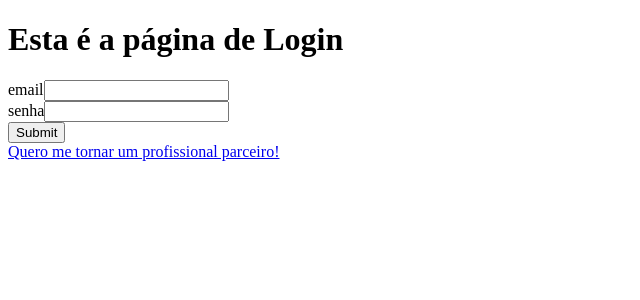
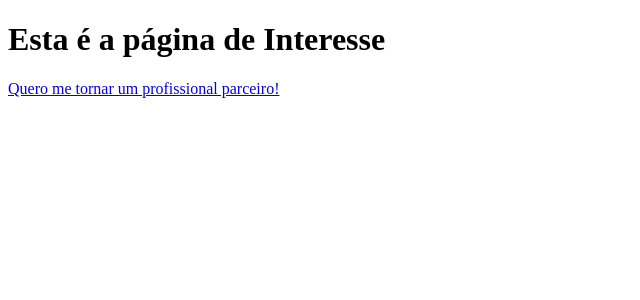
Before and after one commit to FelixMembrive/desafio-gama-lacrou-gr3, a React (Vite) app: page /login in a window 1280 px wide. Shown: the top 300 px of the page, without its empty margins (0-640 px from the left). Built offline with nearby package versions, Linux system fonts and the light colour scheme.

Commit message:
estrutura da página login modificada

```diff
--- a/src/pages/Login/index.tsx
+++ b/src/pages/Login/index.tsx
@@ -1,43 +1,14 @@
-import { useNavigate } from "react-router-dom";
 import Button from "../../components/Button";
-import Input from "../../components/Input";
 
-//fornece as opções de fazer login (leva ao perfil) ou pré-cadastro(leva ao signUp)
+
+//leva ao pré-cadastro (sign-up)
 
 export default function Login() {
-  const navigate = useNavigate();
 
-  const handleSubmit = (e: any) => {
-    e.preventDefault();
-    navigate("/profile");
-  };
   return (
     <>
-      <h1>Esta é a página de Login</h1>
+      <h1>Esta é a página de Interesse</h1>
 
-      <form id="login-form" onSubmit={handleSubmit}>
-        <Input
-          labelText="email"
-          inputId="email-input-login"
-          name="email"
-          type="email"
-          required={true}
-        />
-        <Input
-          labelText="senha"
-          inputId="password-input-login"
-          name="password"
-          type="password"
-          required={true}
-        />
-      </form>
-      <Input
-          className="submit"
-          inputId="submit-login"
-          name="submit"
-          type="submit"
-          form="login-form"
-        />
       <Button to="/signup" text="Quero me tornar um profissional parceiro!" />
     </>
   );
```
